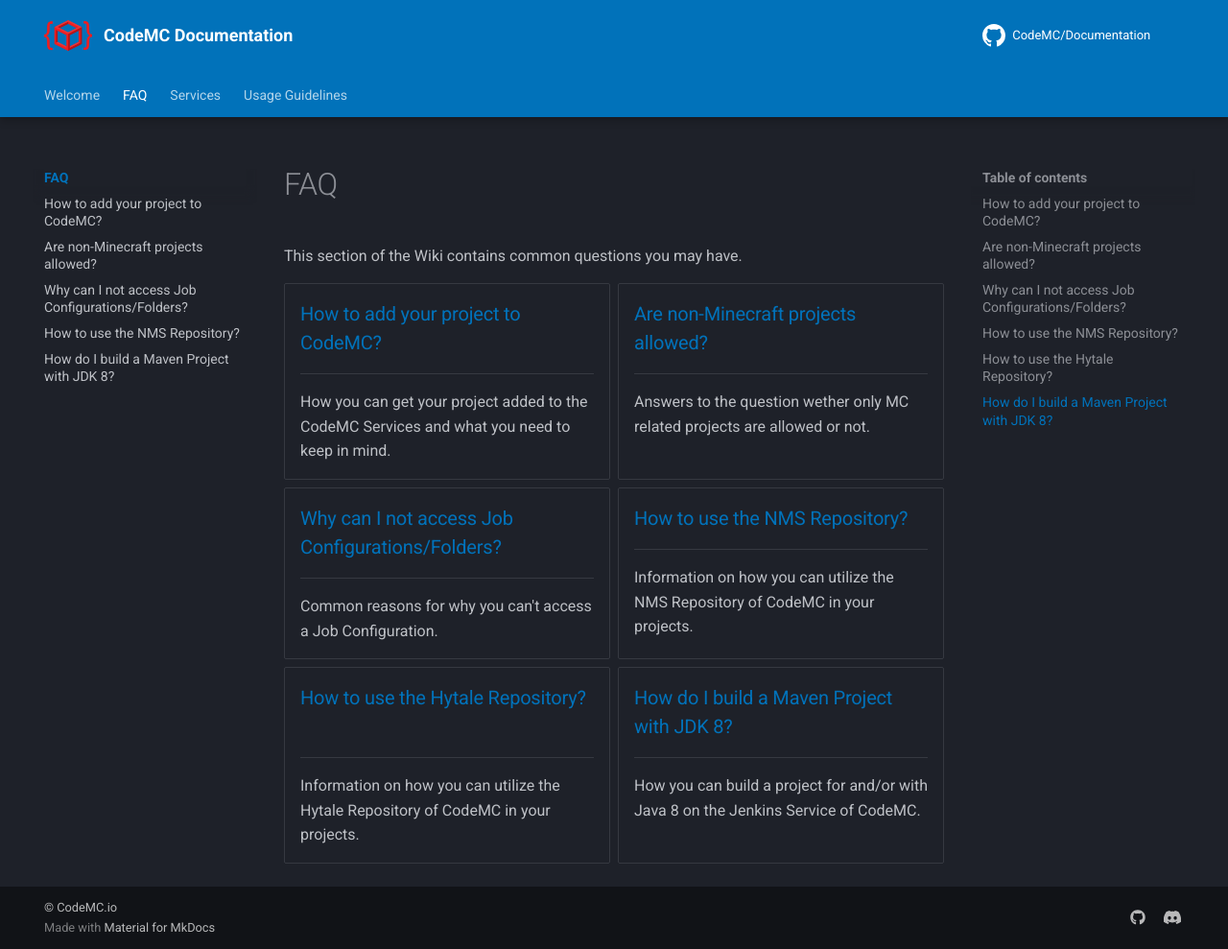
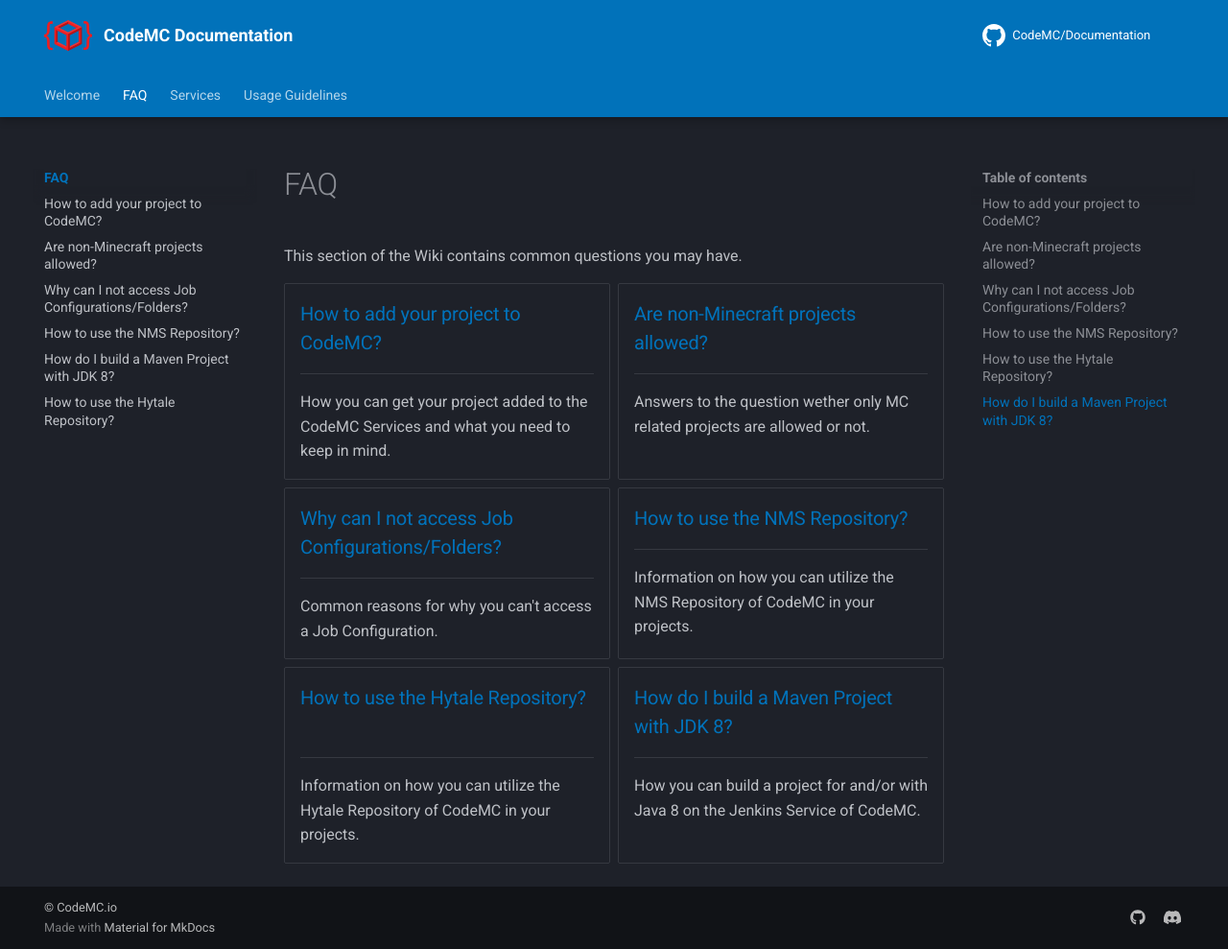
Before and after one commit to CodeMC/Documentation, an MkDocs documentation site: the page built from docs/faq/index.md, in a window 1280 px wide and 989 px high. Shown: the whole window at 96% size. Built offline with MkDocs 1.6.1 and Material for MkDocs 9.7.7, drawn with Linux system fonts in a browser that asks for light colours; comment, search, counter and statistics services are not loaded.

Commit message:
Add FAQ page to mkdocs.yml nav

```diff
--- a/mkdocs.yml
+++ b/mkdocs.yml
@@ -19,6 +19,7 @@ nav:
     - faq/cannot-access-folders.md
     - faq/using-nms-repository.md
     - faq/build-jdk-8-project.md
+    - faq/using-hytale-repository.md
   - Services:
     - services/index.md
     - CI:
```
